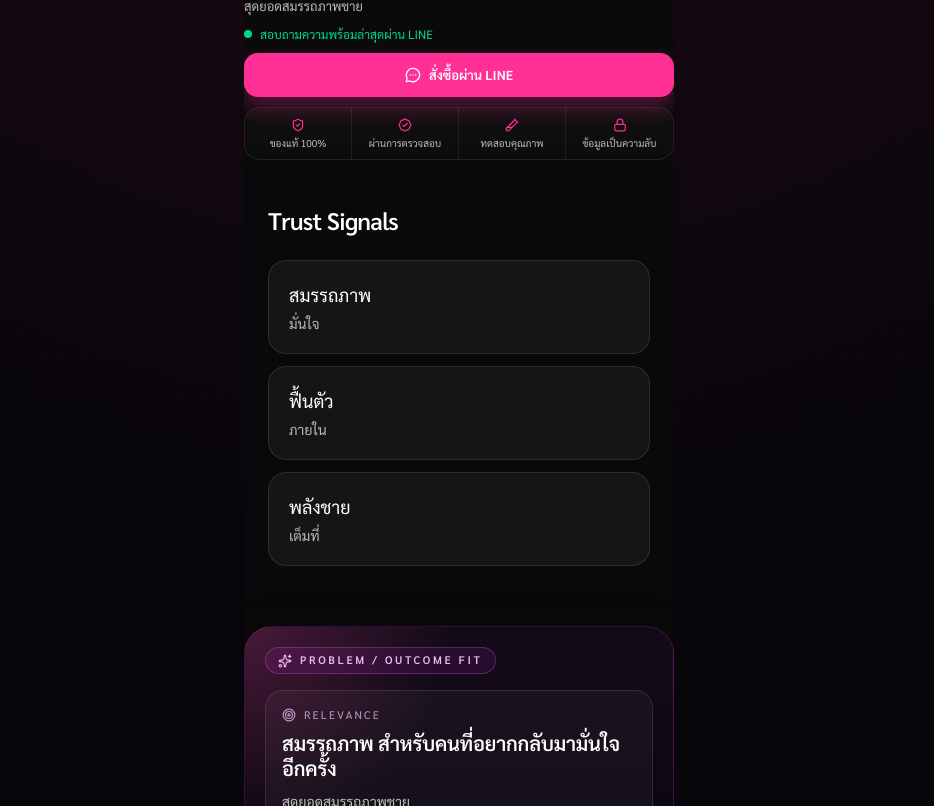
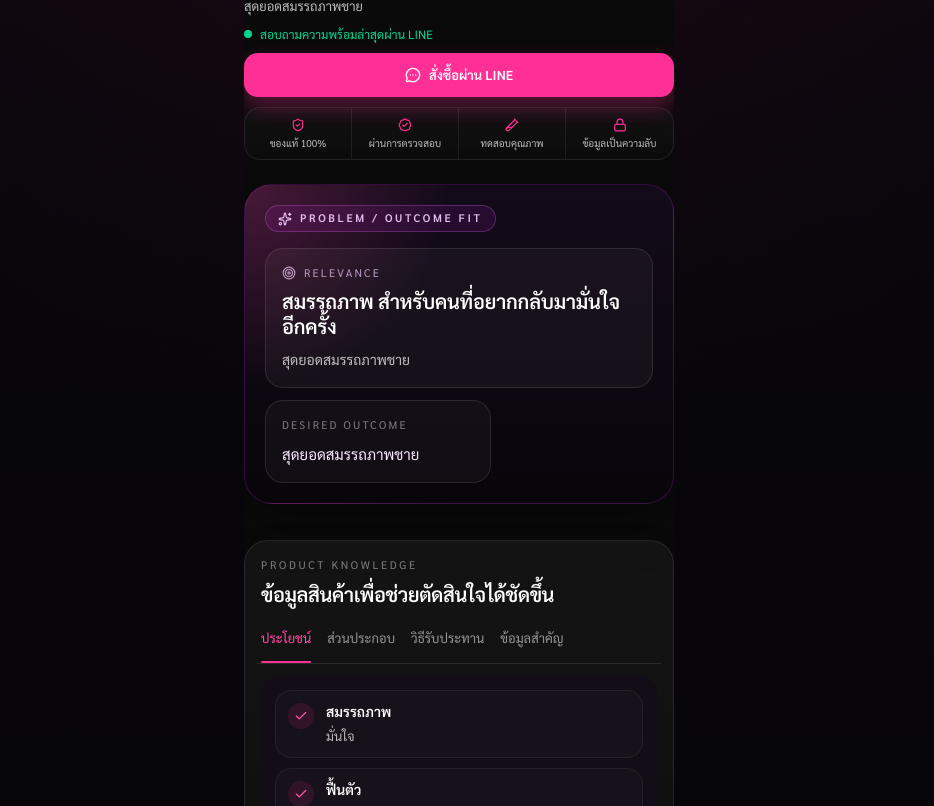
Before and after one commit to ziwanghub/zenovell-pimpz-v1, a Next.js app: page /products/b21 in a window 1280 px wide. Shown: the part 610-1416 px from the top of the page, without its empty margins (181-1115 px from the left). Built offline with nearby package versions, Linux system fonts and the light colour scheme.

Commit message:
fix(product-page): include trust snapshot prop contract
- stage ProductTrustSignals prop shape used by product route
- align local and CI typecheck inputs
- no behavior or authority change

```diff
--- a/components/platform/product-trust-signals.tsx
+++ b/components/platform/product-trust-signals.tsx
@@ -1,4 +1,6 @@
 'use client';
+
+import { BadgeCheck, Lock, ShieldCheck, Sparkles, Truck } from 'lucide-react';
 
 interface TrustSignalItem {
   title: string;
@@ -7,37 +9,67 @@
 
 interface ProductTrustSignalsProps {
   trustSignals?: TrustSignalItem[];
+  evidence?: TrustSignalItem[];
 }
 
-export function ProductTrustSignals({ trustSignals }: ProductTrustSignalsProps) {
-  // Safe empty state when rich content is absent
+const trustIcons = [ShieldCheck, Lock, Truck, BadgeCheck, Sparkles];
+
+export function ProductTrustSignals({ trustSignals, evidence }: ProductTrustSignalsProps) {
   if (!trustSignals || trustSignals.length === 0) {
-    return (
-      <div className="bg-zinc-950 px-6 py-10 text-center text-sm text-white/50">
-        Trust Signals data not available yet.
-      </div>
-    );
+    return null;
   }
 
   return (
-    <div className="bg-zinc-950 px-6 py-10 text-white">
+    <section className="hidden px-4 py-5 text-white md:px-0">
       <div className="mx-auto max-w-[430px]">
-        <h2 className="mb-6 text-2xl font-semibold tracking-tight">Trust Signals</h2>
+        <div className="mb-4">
+          <div className="text-[11px] font-medium uppercase tracking-[0.24em] text-white/45">
+            Trust Snapshot
+          </div>
+          <h2 className="mt-2 text-[22px] font-semibold tracking-[-0.02em] text-white">
+            หลักฐานความน่าเชื่อถือที่เห็นได้เร็ว
+          </h2>
+        </div>
 
-        <div className="grid grid-cols-1 gap-3">
-          {trustSignals.map((item, index) => (
+        <div className="grid gap-3 sm:grid-cols-2">
+          {trustSignals.slice(0, 4).map((item, index) => {
+            const Icon = trustIcons[index % trustIcons.length];
+
+            return (
               <div
-              key={index}
-              className="rounded-2xl border border-white/10 bg-white/5 p-5"
+                key={`${item.title}-${index}`}
+                className="rounded-[24px] border border-white/10 bg-[linear-gradient(180deg,rgba(255,255,255,0.06),rgba(255,255,255,0.02))] p-4 shadow-[0_14px_34px_rgba(0,0,0,0.22)]"
               >
-              <div className="text-lg font-medium">{item.title}</div>
+                <div className="mb-3 inline-flex h-10 w-10 items-center justify-center rounded-2xl border border-fuchsia-400/20 bg-fuchsia-500/10 text-fuchsia-200">
+                  <Icon className="h-4 w-4" />
+                </div>
+                <div className="text-[15px] font-semibold leading-6 text-white">{item.title}</div>
                 {item.subtitle && (
-                <p className="mt-1 text-sm text-white/70">{item.subtitle}</p>
+                  <p className="mt-1 text-sm leading-6 text-white/68">{item.subtitle}</p>
+                )}
+              </div>
+            );
+          })}
+        </div>
+
+        {evidence && evidence.length > 0 && (
+          <div className="mt-4 rounded-[26px] border border-white/10 bg-white/[0.035] p-4">
+            <div className="mb-3 text-[11px] font-medium uppercase tracking-[0.22em] text-fuchsia-100/55">
+              Evidence Layer
+            </div>
+            <div className="space-y-3">
+              {evidence.slice(0, 2).map((item, index) => (
+                <div key={`${item.title}-${index}`} className="rounded-2xl bg-black/25 p-4">
+                  <div className="text-sm font-semibold leading-6 text-white">{item.title}</div>
+                  {item.subtitle && (
+                    <p className="mt-1 text-sm leading-6 text-white/68">{item.subtitle}</p>
                   )}
                 </div>
               ))}
             </div>
           </div>
+        )}
       </div>
+    </section>
   );
 }
```
Lines whose indentation alone changed are shown as unchanged.
